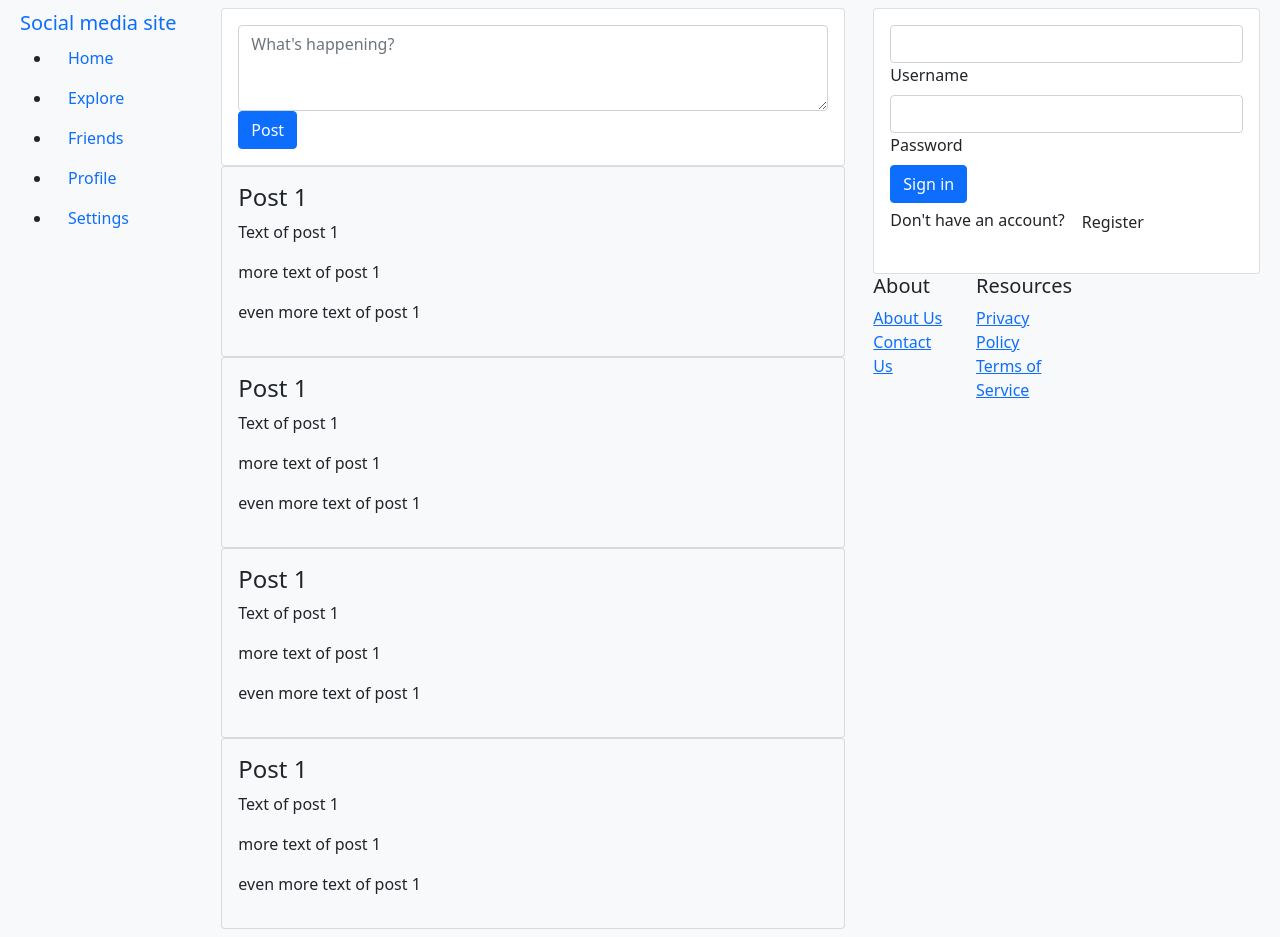
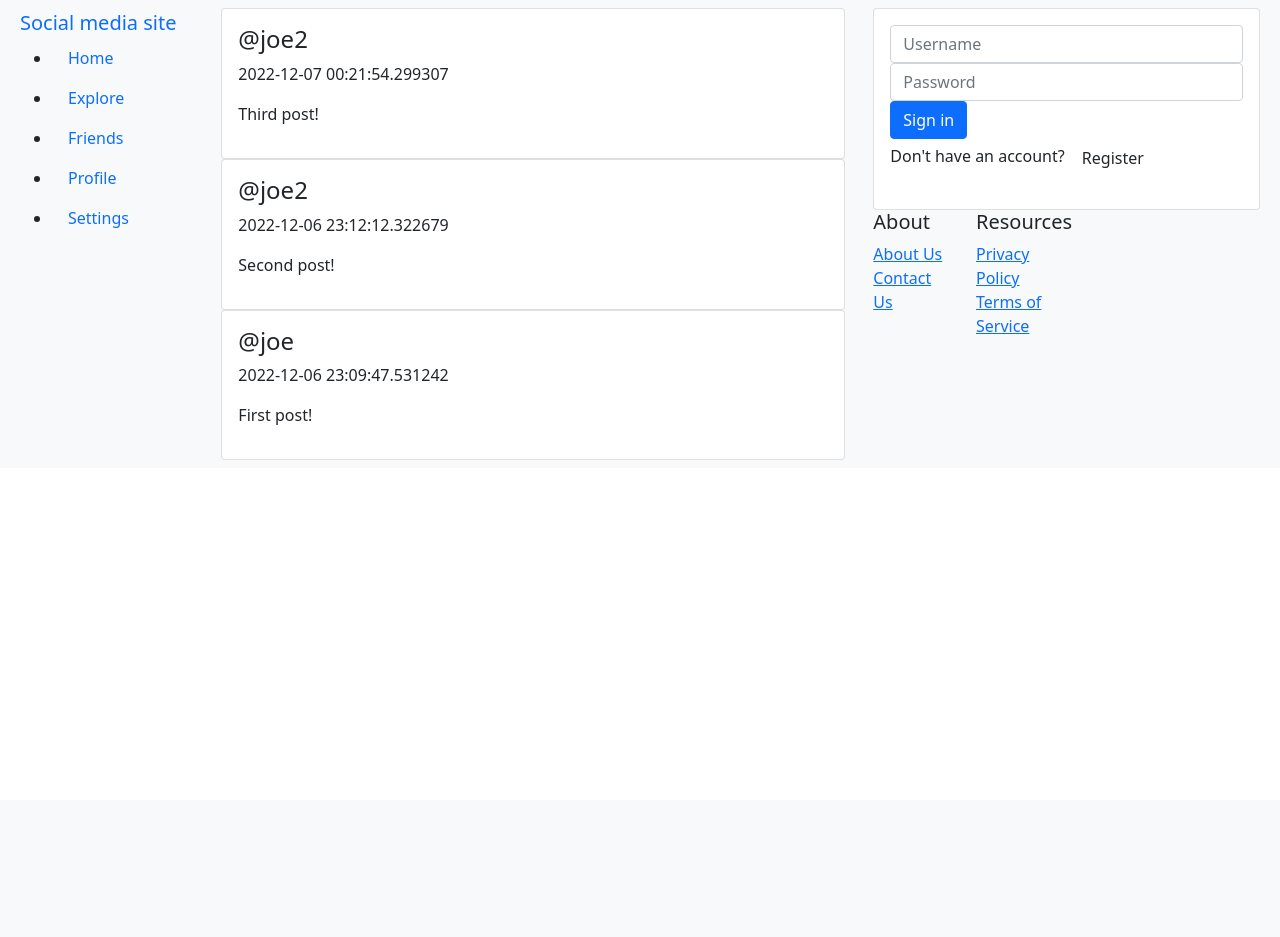
Before and after one commit to JoeWakeling/social-webapp, a Flask app: page / in a window 1280 px wide. After the commit the page ends 460 px from the top, so only its background shows below. Run offline with Flask 2, Linux system fonts and the light colour scheme; data comes from the database, SQL or seed files in the repository.

Commit message:
Placeholder create post form and post list now function, added Post and Friendship tables to db.

```diff
--- a/app/__init__.py
+++ b/app/__init__.py
@@ -1,7 +1,7 @@
 from flask import Flask
 from flask_sqlalchemy import SQLAlchemy
 from flask_migrate import Migrate
-from flask_login import LoginManager, current_user
+from flask_login import LoginManager
 
 # Create Flask instance
 app = Flask(__name__)
@@ -11,7 +11,7 @@ app.config.from_object('config')
 # Create app database object instance
 db = SQLAlchemy(app)
 # Create Migrate instance
-migrate = Migrate(app, db)
+migrate = Migrate(app, db, render_as_batch=True)
 
 # Create login manager instance
 login_manager = LoginManager()
--- a/app/static/js/auth.js
+++ b/app/static/js/auth.js
@@ -7,15 +7,17 @@ function checkLoginState() {
     success: function(response) {
       // Check if user logged in
       if (response === "Not logged in") {
-        // User not logged in, show login card and hide user profile card
+        // User not logged in, show login card, hide user profile card & new post card
         $('#login-card').show();
         $('#profile-card').hide();
+        $('#new-post-card').hide();
+
 
       } else {
-        // User logged in, hide login card and show user profile card
+        // User logged in, hide login card, show user profile card & new post card
         $('#login-card').hide();
         $('#profile-card').show();
-
+        $('#new-post-card').show();
       }
     }
   });
--- a/app/templates/base.html
+++ b/app/templates/base.html
@@ -24,24 +24,24 @@
 
             <nav class="col-md-2 d-none d-md-block bg-light">
                 <div class="sticky-top p-2">
-                    {% block nav %}
+                    {% block nav_block %}
                     {% include "/partials/nav.html" %}
-                    {% endblock nav %}
+                    {% endblock nav_block %}
                 </div>
             </nav>
 
             <main class="col-md-6 d-none d-md-block bg-light p-2">
-                {% block content %}
-                {% endblock %}
+                {% block content_block %}
+                {% endblock content_block %}
             </main>
 
             <footer class="col-md-4 d-none d-md-block bg-light">
                 <div class="sticky-top p-2">
                     <div class="card" id="login-card">
                         <div class="card-body">
-                            {% block login %}
+                            {% block login_block %}
                                 {% include "/partials/login.html" %}
-                            {% endblock login %}
+                            {% endblock login_block %}
                         </div>
                     </div>
                     <div class="row">
@@ -67,9 +67,9 @@
     </div>
 
     <div>
-        {% block signup %}
+        {% block signup_block %}
             {% include "/modals/signup-modal.html" %}
-        {% endblock signup %}
+        {% endblock signup_block %}
     </div>
 
 
--- a/app/templates/home.html
+++ /dev/null
@@ -1,49 +0,0 @@
-{% extends "base.html" %}
-{% block content %}
-
-    <!-- Display assessments -->
-    <div class="card">
-        <div class="card-body">
-            <form>
-                <div class="form-group">
-                    <textarea class="form-control" rows="3" placeholder="What's happening?"></textarea>
-                </div>
-                <button type="submit" class="btn btn-primary">Post</button>
-            </form>
-        </div>
-    </div>
-
-    <div class="card bg-light">
-        <div class="card-body">
-            <h4>Post 1</h4>
-            <p>Text of post 1</p>
-            <p>more text of post 1</p>
-            <p>even more text of post 1</p>
-        </div>
-    </div>
-    <div class="card bg-light">
-        <div class="card-body">
-            <h4>Post 1</h4>
-            <p>Text of post 1</p>
-            <p>more text of post 1</p>
-            <p>even more text of post 1</p>
-        </div>
-    </div>
-    <div class="card bg-light">
-        <div class="card-body">
-            <h4>Post 1</h4>
-            <p>Text of post 1</p>
-            <p>more text of post 1</p>
-            <p>even more text of post 1</p>
-        </div>
-    </div>
-    <div class="card bg-light">
-        <div class="card-body">
-            <h4>Post 1</h4>
-            <p>Text of post 1</p>
-            <p>more text of post 1</p>
-            <p>even more text of post 1</p>
-        </div>
-    </div>
-
-{% endblock %}
--- a/app/templates/modals/signup-modal.html
+++ b/app/templates/modals/signup-modal.html
@@ -4,14 +4,13 @@
             <div class="modal-body">
                 <form action="/signup" method="POST">
                     <!-- Username-->
-                    <div class="form-outline">
-                        <input type="text" id="username" name="username" class="form-control" />
-                        <label class="form-label" for="username">Username</label>
-                    </div>
+                    <div class="input-group">
+                        <span class="input-group-text" id="basic-addon1">@</span>
+                        <input type="text" id="username" name="username" class="form-control" placeholder="Username" />
+                     </div>
                     <!-- Password -->
-                    <div class="form-outline">
-                        <input type="password" id="password" name="password" class="form-control"/>
-                        <label class="form-label" for="password">Password</label>
+                    <div class="input-group">
+                        <input type="password" id="password" name="password" class="form-control" placeholder="Password"/>
                     </div>
                     <!-- Submit button -->
                     <button type="submit" class="btn btn-primary btn-block">Sign up</button>
--- a/app/templates/partials/login.html
+++ b/app/templates/partials/login.html
@@ -1,20 +1,13 @@
 <form action="/login" method="POST">
-  <!-- Username-->
-  <div class="form-outline">
-    <input type="text" id="username" name="username" class="form-control" />
-    <label class="form-label" for="username">Username</label>
-  </div>
+    <!-- Username-->
+    <input type="text" id="username" name="username" class="form-control" placeholder="Username" /=-      11        1           >
+    <!-- Password -->
+    <input type="password" id="password" name="password" class="form-control" placeholder="Password"/>
 
-  <!-- Password -->
-  <div class="form-outline">
-    <input type="password" id="password" name="password" class="form-control"/>
-    <label class="form-label" for="password">Password</label>
-  </div>
+    <!-- Submit button -->
+    <button type="submit" class="btn btn-primary btn-block">Sign in</button>
 
-  <!-- Submit button -->
-  <button type="submit" class="btn btn-primary btn-block">Sign in</button>
-
-  <!-- Register button -->
+    <!-- Register button -->
     <p>Don't have an account?
         <button type="button" class="btn btn-block" data-bs-toggle="modal" data-bs-target="#signup-modal">
             Register
--- a/app/templates/partials/nav.html
+++ b/app/templates/partials/nav.html
@@ -1,7 +1,7 @@
 <a class="navbar-brand" href="#">Social media site</a>
 <ul class="nav-pills flex-column">
-    <li class="nav-item"><a class="nav-link" href="#">Home</a></li>
-    <li class="nav-item"><a class="nav-link" href="#">Explore</a></li>
+    <li class="nav-item"><a class="nav-link" href="/">Home</a></li>
+    <li class="nav-item"><a class="nav-link" href="/friends">Explore</a></li>
     <li class="nav-item"><a class="nav-link" href="#">Friends</a></li>
     <li class="nav-item"><a class="nav-link" href="#">Profile</a></li>
     <li class="nav-item"><a class="nav-link" href="#">Settings</a></li>
@@ -9,7 +9,7 @@
 <div class="card-header-pills dropup" id="profile-card">
     <a href="#" class="d-flex align-items-center dropdown-toggle" data-bs-toggle="dropdown">
         <img src="/static/images/default-profile-img.jpg" width="40" height="40" class="rounded-circle">
-        <span class="d-none d-sm-inline mx-2" id ="profile-card-username">Username</span>
+        <span class="d-none d-sm-inline mx-2" id ="profile-card-username">{{ username }}</span>
     </a>
     <ul class="dropdown-menu text-small">
         <li><a class="dropdown-item" href="#">Profile</a></li>
--- /dev/null
+++ b/app/templates/partials/new-post.html
@@ -0,0 +1,6 @@
+<form action="/post" method="POST">
+    <!-- Post body -->
+    <textarea class="form-control" id="post-body" name="post-body" rows="3" placeholder="What's happening?"></textarea>
+    <!-- Post button -->
+    <button type="submit" class="btn btn-primary">Post</button>
+</form>
--- /dev/null
+++ b/app/templates/posts.html
@@ -0,0 +1,24 @@
+{% extends "base.html" %}
+{% block content_block %}
+
+    <!-- New post card -->
+    <div class="card" id="new-post-card">
+        <div class="card-body">
+            {% block new_post_block %}
+                {% include "/partials/new-post.html" %}
+            {% endblock new_post_block %}
+        </div>
+    </div>
+
+    <!-- Display card for every post passed in render_template(posts=posts) -->
+    {%  for post in posts %}
+        <div class="card">
+                <div class="card-body">
+                <h4>@{{post.username}}</h4>
+                <p>{{post.time_posted}}</p>
+                <p>{{post.body}}</p>
+            </div>
+        </div>
+    {% endfor %}
+
+{% endblock content_block %}
--- a/app/views.py
+++ b/app/views.py
@@ -1,6 +1,7 @@
 from app import app, db, models
 from flask import render_template, request, redirect
 from flask_login import login_user, logout_user, login_required, current_user
+from sqlalchemy import desc
 
 
 # Route to handle user login
@@ -62,7 +63,49 @@ def auth_check():
         return "Not logged in"
 
 
+# Route to handle user posting
+@app.route("/post", methods=["GET", "POST"])
+def post():
+    if current_user.is_authenticated:
+        # Get user's post text (body) from form
+        body = request.form.get("post-body")
+        # Create new post object from models
+        new_post = models.Post(poster_id=current_user.id, body=body)
+        # Add and Commit post object to database
+        db.session.add(new_post)
+        db.session.commit()
+        # New post saved to db, redirect to home
+        return redirect("/", code=302)
+    else:
+        # User not logged in, can't post
+        return redirect("/", code=302)
+
+
 # Route to display homepage
 @app.route("/")
 def index():
-    return render_template("home.html", title="home")
+    # Get username for profile card
+    if current_user.is_authenticated:
+        username = current_user.username
+    else:
+        username = "Not logged in"
+    # Get all posts to display on homescreen
+    posts = models.Post.query\
+        .with_entities(models.User.username, models.Post.time_posted, models.Post.body)\
+        .join(models.User, models.Post.poster_id == models.User.id)\
+        .order_by(desc(models.Post.time_posted))
+    return render_template("posts.html", title="Home", username=username, posts=posts)
+
+
+# Route to display list of user's friends
+@app.route("/friends")
+@login_required
+def friends():
+    # Get username for profile card
+    if current_user.is_authenticated:
+        username = current_user.username
+    else:
+        username = "Not logged in"
+    # Get friends of user
+    all_friends = current_user.friends.all()
+    return render_template("friends.html", title="Friends", username=username, friends=all_friends)
```
Also changed, not shown: app/models.py (+31 -3 lines), app/templates/friends.html (added, +15 -0 lines), migrations/versions/01f629fb781f_added_friendship_association_table.py (added, +34 -0 lines), migrations/versions/c147d3596a4f_added_post_table.py (added, +54 -0 lines), app.db.
